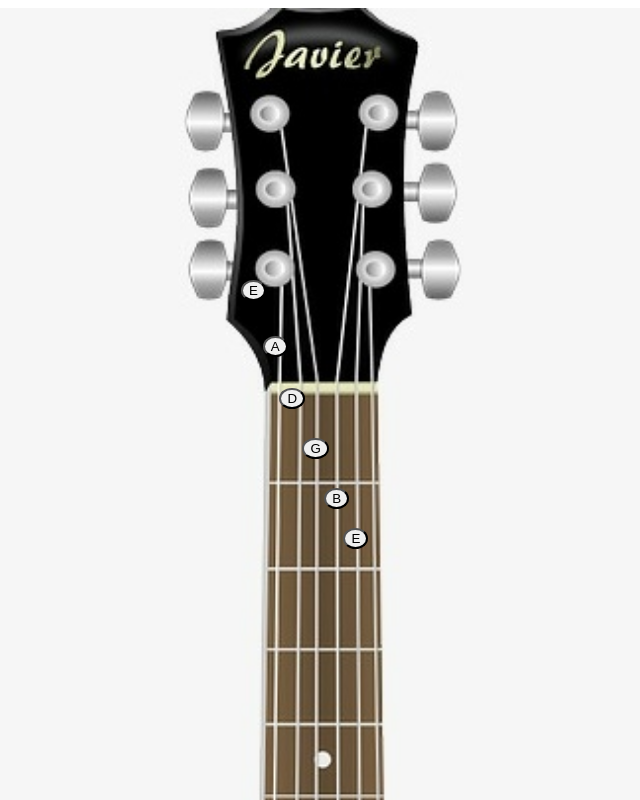
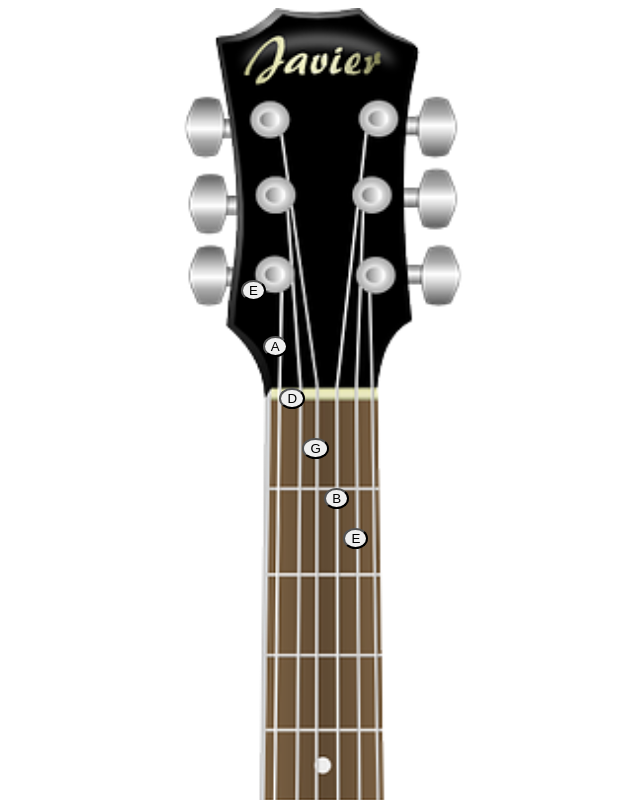
Before and after one commit to shlesha19/guitar, a plain HTML site: page index.html in a window 1280 px wide. Shown: the top 800 px of the page, without its empty margins (335-975 px from the left). Drawn offline with Linux system fonts and the light colour scheme.

Commit message:
1 file modified

```diff
--- a/index.html
+++ b/index.html
@@ -6,7 +6,7 @@
     <link rel="stylesheet" type="text/css" href="styles.css">
   </head>
   <body>
-    <img src="https://raw.githubusercontent.com/shlesha19/guitar/master/WhatsApp%20Image%202021-06-03%20at%205.52.44%20PM.jpeg" height="100%">
+    <img src="https://raw.githubusercontent.com/shlesha19/guitar/master/acoustic-guitar-155466_1280.png" height="100%">
 
     <audio id="myAudio">
   <source src="https://cdn.jsdelivr.net/gh/shlesha19/guitar@master/eminor.ogg" type="audio/ogg">
```
